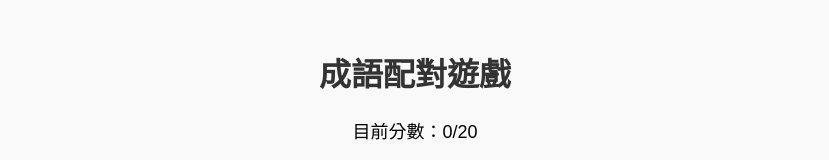
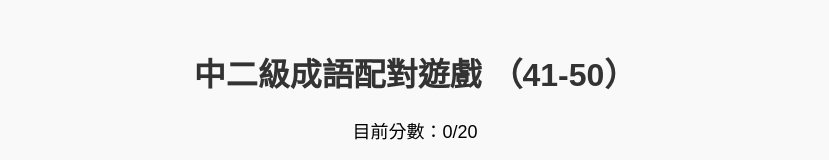
Before and after one commit to wlchoi-yyc/F2-chengyu-41to50, a plain HTML site: page index.html in a window 1280 px wide. Shown: the top 160 px of the page, without its empty margins (225-1054 px from the left). Drawn offline with Linux system fonts and the light colour scheme.

Commit message:
Update index.html

```diff
--- a/index.html
+++ b/index.html
@@ -1,7 +1,7 @@
 <!DOCTYPE html><html lang="zh-Hant">
 <head>
   <meta charset="UTF-8" />
-  <title>成語配對遊戲 (41-50)</title>
+  <title>中二級成語配對遊戲 (41-50)</title>
   <style>
     body {
       font-family: Arial, sans-serif;
@@ -77,7 +77,7 @@
   </style>
 </head>
 <body>
-  <h1>成語配對遊戲</h1>
+  <h1>中二級成語配對遊戲 （41-50）</h1>
   <div class="scoreboard">目前分數：<span id="score">0</span>/20</div>
   <div id="game" class="game-area"></div>
   <div id="message" class="message"></div>
```
